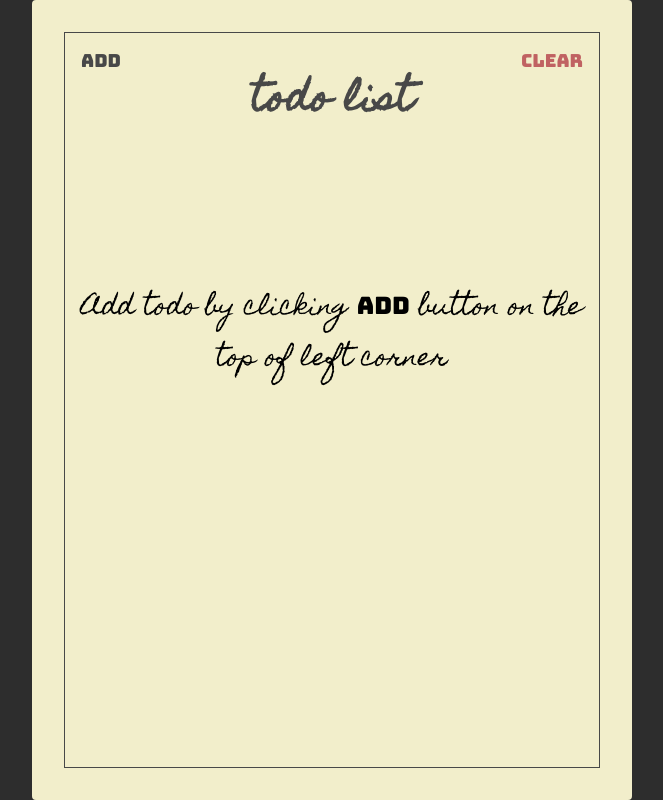
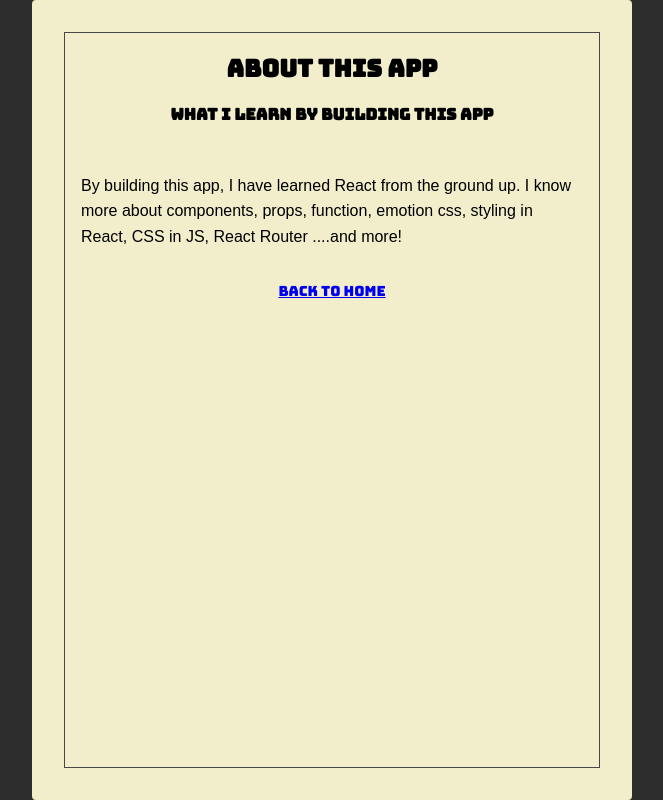
Before and after one commit to wahyukrishna/react-todo-list, a React (Create React App) app: page /about in a window 1280 px wide. Shown: the whole page, without its empty margins (308-971 px from the left). Built offline with nearby package versions, Linux system fonts and the light colour scheme.

Commit message:
create and styling about component

```diff
--- a/package.json
+++ b/package.json
@@ -13,6 +13,7 @@
     "prop-types": "15.7.2",
     "react": "17.0.1",
     "react-dom": "17.0.1",
+    "react-router-dom": "5.2.0",
     "react-scripts": "4.0.0"
   },
   "devDependencies": {
--- a/src/App.js
+++ b/src/App.js
@@ -1,8 +1,10 @@
 import React from "react";
+import { BrowserRouter as Router, Switch, Route } from "react-router-dom";
 import "./styles.css";
 import { ThemeProvider } from "@emotion/react";
 
 import Todolist from "./pages/Todolist";
+import About from "./pages/About";
 
 const theme = {
   color: {
@@ -21,7 +23,12 @@
 export default function App() {
   return (
     <ThemeProvider theme={theme}>
-      <Todolist />
+      <Router>
+        <Switch>
+          <Route exact path="/" component={Todolist} />
+          <Route path="/about" component={About} />
+        </Switch>
+      </Router>
     </ThemeProvider>
   );
 }
--- /dev/null
+++ b/src/components/aboutContent/AboutContent.jsx
@@ -0,0 +1,38 @@
+/** @jsxImportSource @emotion/react */
+
+import { Link } from "react-router-dom";
+
+import Container from "../../layout/Container";
+import Item from "../../layout/Item";
+import * as styles from "./AboutContent.styles";
+
+const AboutContent = () => {
+  return (
+    <section className="abouit-page-content-component">
+      <Container flexDirection="column">
+        <Item align="center">
+          <h1 css={styles.aboutPageHeader}>About this App</h1>
+          <h3 css={styles.aboutPageSubHeader}>
+            What I learn by building this app
+          </h3>
+        </Item>
+        <Item>
+          <Container>
+            <p css={styles.aboutPageParagraph}>
+              By building this app, I have learned React from the ground up. I
+              know more about components, props, function, emotion css, styling
+              in React, CSS in JS, React Router ....and more!
+            </p>
+          </Container>
+        </Item>
+        <Item align="center">
+          <Link to="/">
+            <span css={styles.backToHome}>Back to home</span>
+          </Link>
+        </Item>
+      </Container>
+    </section>
+  );
+};
+
+export default AboutContent;
--- /dev/null
+++ b/src/components/aboutContent/AboutContent.styles.js
@@ -0,0 +1,27 @@
+import { css } from "@emotion/react";
+
+export const aboutPageHeader = () =>
+  css`
+    font-family: "Bungee", sans-serif;
+    font-size: 24px;
+  `;
+
+export const aboutPageSubHeader = () =>
+  css`
+    font-family: "Bungee", sans-serif;
+    font-size: 16px;
+  `;
+
+export const aboutPageParagraph = () =>
+  css`
+    padding: 16px;
+    font-family: sans-serif;
+    font-size: 16px;
+    line-height: 1.6;
+  `;
+
+export const backToHome = () =>
+  css`
+    font-family: "Bungee", sans-serif;
+    font-size: 14px;
+  `;
--- a/src/components/header/Header.jsx
+++ b/src/components/header/Header.jsx
@@ -1,9 +1,10 @@
 /** @jsxImportSource @emotion/react */
 
-import { jsx } from "@emotion/react";
+// import { jsx } from "@emotion/react";
 // import React from "react";
 import PropTypes from "prop-types";
 import { useTheme } from "@emotion/react";
+import { Link } from "react-router-dom";
 
 import Button from "../button/ButtonClass";
 import Container from "../../layout/Container";
--- a/src/components/todos/Todos.jsx
+++ b/src/components/todos/Todos.jsx
@@ -6,7 +6,8 @@
 import Todo from "../todo/TodoClass";
 import PropTypes from "prop-types";
 import Container from "../../layout/Container";
-// import Item from "../../layout/Item";
+import { Link } from "react-router-dom";
+import Item from "../../layout/Item";
 
 // import styles from "./todos.module.css";
 import * as styles from "./todos.styles";
@@ -29,11 +30,20 @@
             );
           })}
         {todos.length === 0 && (
-          <div css={styles.todoPlaceholderText}>
-            Add Todo by clicking{" "}
-            <span css={styles.addButtonPlaceholderText}>Add</span> button on the
-            top left corner
-          </div>
+          <React.Fragment>
+            <div css={styles.todoPlaceholderText}>
+              Add Todo by clicking{" "}
+              <span css={styles.addButtonPlaceholderText}>Add</span> button on
+              the top left corner
+            </div>
+            <Container justifyContent="center">
+              <Item>
+                <span css={styles.seeAboutPagePlaceholderText}>
+                  <Link to="/about">or visit about page</Link>
+                </span>
+              </Item>
+            </Container>
+          </React.Fragment>
         )}
       </Container>
     </section>
--- a/src/components/todos/todos.styles.js
+++ b/src/components/todos/todos.styles.js
@@ -20,3 +20,9 @@
     font-family: "Bungee", sans-serif;
     font-size: 24px;
   `;
+
+export const seeAboutPagePlaceholderText = () =>
+  css`
+    font-family: "Bungee", sans-serif;
+    font-size: 18px;
+  `;
--- /dev/null
+++ b/src/hooks/useStateWithLocalStorageClass.js
@@ -0,0 +1,2 @@
+import React from "react";
+import PropTypes from "prop-types";
--- /dev/null
+++ b/src/pages/About.jsx
@@ -0,0 +1,21 @@
+import React from "react";
+import { Link } from "react-router-dom";
+import Paper from "../components/paper/Paper";
+import Container from "../layout/Container";
+import AboutContent from "../components/aboutContent/AboutContent";
+
+const About = () => {
+  return (
+    <Paper>
+      <Container
+        flexDirection="column"
+        justifyContent="space-between"
+        height="100%"
+      >
+        <AboutContent />
+      </Container>
+    </Paper>
+  );
+};
+
+export default About;
```
Also changed, not shown: src/pages/Todolist.jsx (+4 -4 lines).
